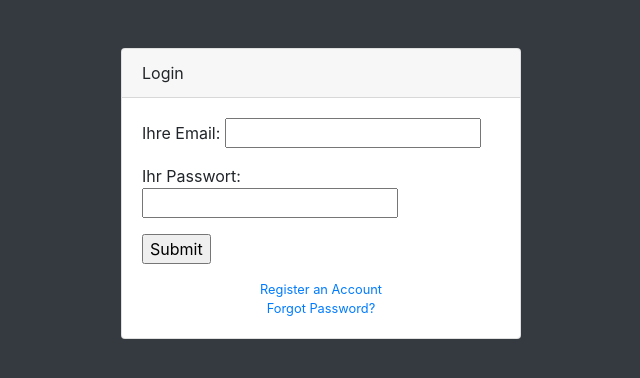
After one commit to iShutter/web, a PHP site: page /login.php in a window 1280 px wide. The commit adds this page. Shown: the top 378 px of the page, without its empty margins (319-959 px from the left). Run offline with PHP 8.4, Linux system fonts and the light colour scheme.

Commit message:
implemented login system

```diff
--- a/index.php
+++ b/index.php
@@ -66,7 +66,7 @@
           </a>
           <ul class="sidenav-second-level collapse" id="collapseExamplePages">
             <li>
-              <a href="login.html">Login Page</a>
+              <a href="login.php">Login Page</a>
             </li>
             <li>
               <a href="register.html">Registration Page</a>
@@ -627,7 +627,7 @@
           <div class="modal-body">Select "Logout" below if you are ready to end your current session.</div>
           <div class="modal-footer">
             <button class="btn btn-secondary" type="button" data-dismiss="modal">Cancel</button>
-            <a class="btn btn-primary" href="login.html">Logout</a>
+            <a class="btn btn-primary" href="login.php">Logout</a>
           </div>
         </div>
       </div>
--- /dev/null
+++ b/login.php
@@ -0,0 +1,90 @@
+<?php
+session_start();
+//$pdo = new PDO('mysql:host=localhost;dbname=test', 'root', '');
+?>
+
+<!DOCTYPE html>
+<html lang="en">
+
+<head>
+    <meta charset="utf-8">
+    <meta http-equiv="X-UA-Compatible" content="IE=edge">
+    <meta name="viewport" content="width=device-width, initial-scale=1, shrink-to-fit=no">
+    <meta name="description" content="">
+    <meta name="author" content="">
+    <title>SB Admin - Start Bootstrap Template</title>
+    <!-- Bootstrap core CSS-->
+    <link href="vendor/bootstrap/css/bootstrap.min.css" rel="stylesheet">
+    <!-- Custom fonts for this template-->
+    <link href="vendor/font-awesome/css/font-awesome.min.css" rel="stylesheet" type="text/css">
+    <!-- Custom styles for this template-->
+    <link href="css/sb-admin.css" rel="stylesheet">
+</head>
+
+<body class="bg-dark">
+<div class="container">
+    <div class="card card-login mx-auto mt-5">
+        <div class="card-header">Login</div>
+        <div class="card-body">
+            <!-- <form>
+                <div class="form-group">
+                    <label for="exampleInputEmail1">Email address</label>
+                    <input class="form-control" id="Email" type="email" aria-describedby="emailHelp" placeholder="Enter email">
+                </div>
+                <div class="form-group">
+                    <label for="exampleInputPassword1">Password</label>
+                    <input class="form-control" id="Password" type="password" placeholder="Password">
+                </div>
+                <div class="form-group">
+                    <div class="form-check">
+                        <label class="form-check-label">
+                            <input class="form-check-input" type="checkbox"> Remember Password</label>
+                    </div>
+                </div>
+                <a class="btn btn-primary btn-block" href="index.php">Login</a>
+            </form> -->
+            <form action="login.php" method="get">
+                <p>Ihre Email: <input type="text" name="email" id="email" /></p>
+                <p>Ihr Passwort: <input type="text" name="password" id="password"/></p>
+                <p><input type="submit" /></p>
+            </form>
+
+            <div class="text-center">
+                <a class="d-block small mt-3" href="register.html">Register an Account</a>
+                <a class="d-block small" href="forgot-password.html">Forgot Password?</a>
+            </div>
+        </div>
+    </div>
+</div>
+<!-- Bootstrap core JavaScript-->
+<script src="vendor/jquery/jquery.min.js"></script>
+<script src="vendor/popper/popper.min.js"></script>
+<script src="vendor/bootstrap/js/bootstrap.min.js"></script>
+<!-- Core plugin JavaScript-->
+<script src="vendor/jquery-easing/jquery.easing.min.js"></script>
+</body>
+
+<?php
+
+    if(isset($_GET['email']) && isset($_GET['password'])) {
+        $password = $_GET['password'];
+        $email = $_GET['email'];
+
+
+        if ($password == "test" && $email == "test@test.com") {
+            $_SESSION['userid'] = $email;
+            die('Login erfolgreich. Weiter zu <a href="index.php">internen Bereich</a>');
+        } else {
+            $errorMessage = "E-Mail oder Passwort war ungültig<br>";
+        }
+
+        if (isset($errorMessage)) {
+            echo $errorMessage;
+        }
+    }
+
+?>
+
+
+
+</html>
```
